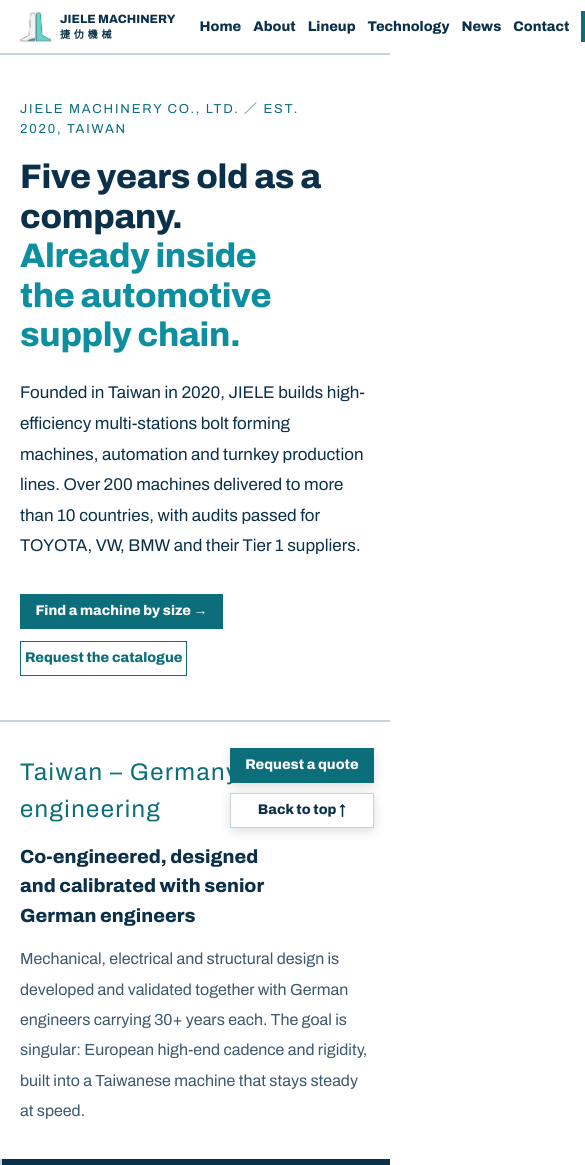
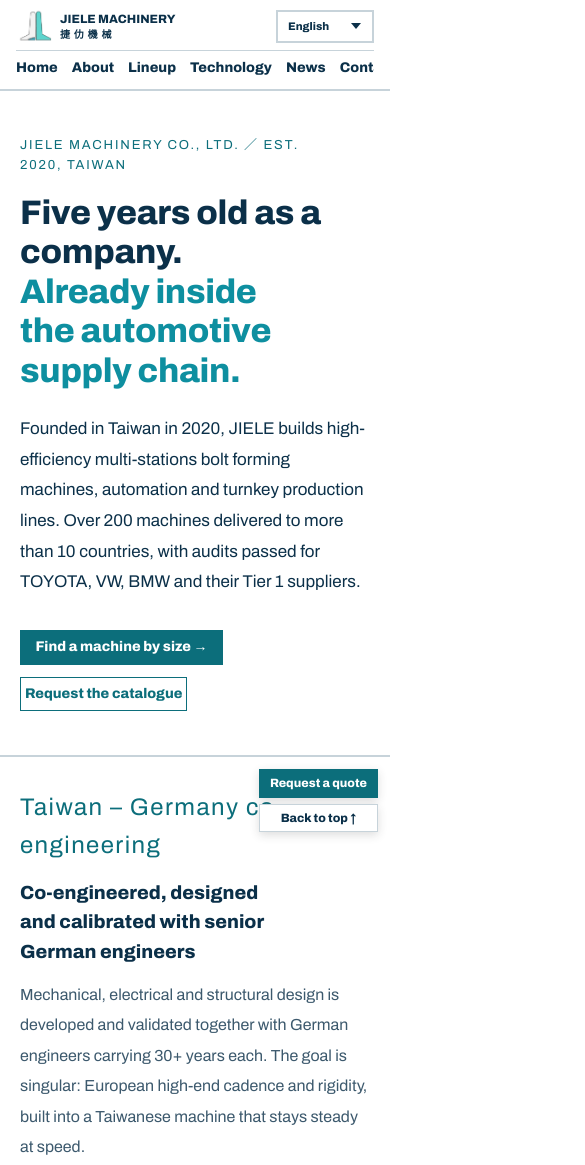
Before and after one commit to Hank-jiele/jiele-machinery-website, a plain HTML site: page index.html in a window 390 px wide. Shown: the top 1165 px of the page, 585 px wide, since content can reach past the window. Drawn offline with nearby package versions, Linux system fonts and the light colour scheme; no server answers; grey boxes are pictures that could not be loaded.

Commit message:
Add files via upload

```diff
--- a/index.html
+++ b/index.html
@@ -52,6 +52,30 @@
   a:hover { color: var(--color-accent); }
   ::selection { background: var(--color-accent-200); }
   table { border-collapse: collapse; }
+  /* ---- Mobile / tablet layout ---- */
+  @media (max-width: 960px) {
+    nav.nav { flex-wrap: wrap !important; row-gap: 6px !important; padding-inline: 16px !important; }
+    nav.nav > div:nth-of-type(1) {
+      order: 3; flex: 1 0 100% !important; min-width: 0 !important; margin-left: 0 !important;
+      padding: 6px 0 2px !important; justify-content: flex-start !important; gap: 20px !important;
+      overflow-x: auto; -webkit-overflow-scrolling: touch; scrollbar-width: none;
+      border-top: 1px solid var(--color-divider);
+    }
+    nav.nav > div:nth-of-type(1)::-webkit-scrollbar { display: none; }
+    nav.nav > div:nth-of-type(2) { margin-left: auto; }
+    nav.nav > div:nth-of-type(2) > .btn { display: none !important; }
+    [style*="minmax(0, 1.85fr) minmax(240px, 1fr)"] { grid-template-columns: minmax(0, 1fr) !important; }
+  }
+  @media (max-width: 640px) {
+    [style*="repeat(auto-fit, minmax(340px"], [style*="repeat(auto-fit, minmax(320px"],
+    [style*="repeat(auto-fit, minmax(300px"], [style*="repeat(auto-fill, minmax(300px"],
+    [style*="repeat(auto-fit, minmax(280px"] { grid-template-columns: minmax(0, 1fr) !important; }
+    nav.nav select { padding: 7px 28px 7px 10px !important; }
+    nav.nav > div:nth-of-type(1) { gap: 14px !important; font-size: 13px !important; }
+    nav.nav .btn { padding-block: 7px !important; }
+    [style*="position: fixed; right: clamp(16px, 2vw, 28px)"] { right: 12px !important; bottom: 12px !important; gap: 6px !important; }
+    [style*="position: fixed; right: clamp(16px, 2vw, 28px)"] .btn { font-size: 12px !important; padding: 6px 10px !important; }
+  }
 </style>
 </helmet>
 
```
